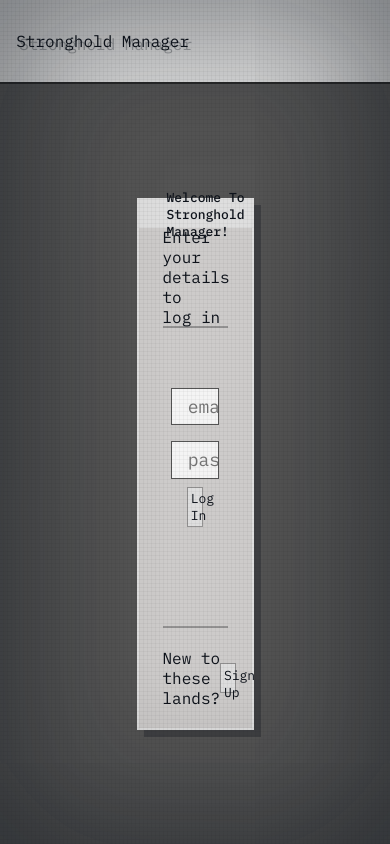
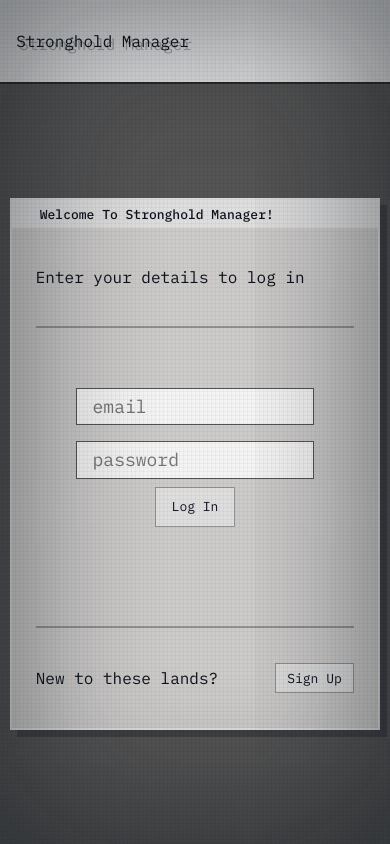
Before and after one commit to NoahAldhous/stronghold-manager-client, a Next.js app: page /login in a window 390 px wide. Built offline with nearby package versions, Linux system fonts and the light colour scheme.

Commit message:
other pages styled for tablet and mobile screens

```diff
--- a/src/app/globals.scss
+++ b/src/app/globals.scss
@@ -44,7 +44,7 @@
     color: $text;  // remove from here
     overflow-x: hidden;
     background-color: $background;
-    text-wrap: balance;
+    // text-wrap: balance;
   }
 
   main{
--- a/src/app/login/styles.module.scss
+++ b/src/app/login/styles.module.scss
@@ -16,6 +16,15 @@
         align-items: center;
         @include cardContainer;
         box-shadow: $boxShadow;
+
+        @include screen("medium"){
+            width: 70%;
+            height: 65%;
+        }
+
+        @include screen("small"){
+            width: 95%;
+        }
     }
 
 }
```
Also changed, not shown: src/components/CreateItemModal/styles.module.scss (+18 -0 lines), src/components/DeleteItemModal/styles.module.scss (+8 -0 lines).
